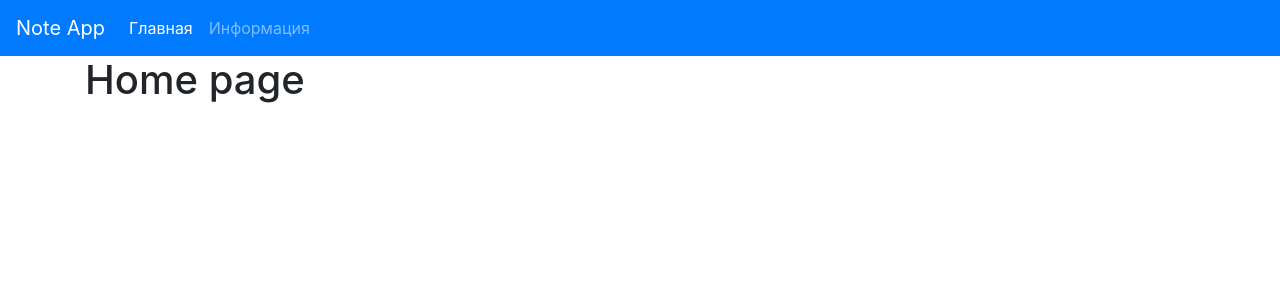
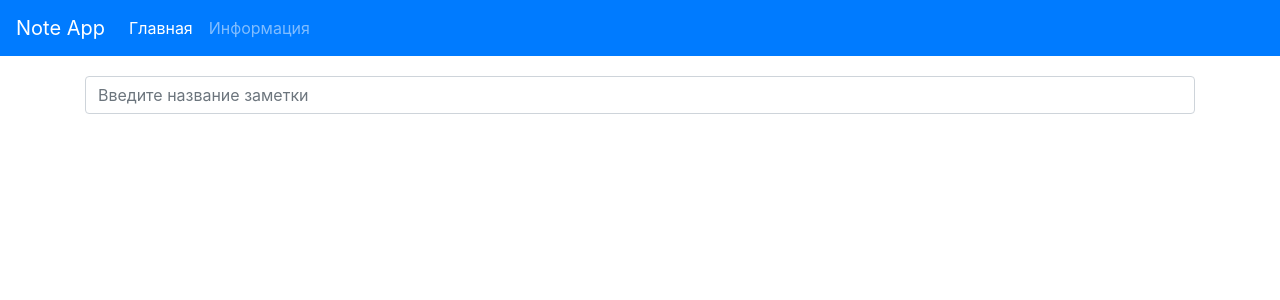
Before and after one commit to chernetskiy-ivan/notes-app_practice_React, a React (Create React App) app: page / in a window 1280 px wide. Shown: the top 300 px of the page. Built offline with nearby package versions, Linux system fonts and the light colour scheme.

Commit message:
Created Form and style for nav

```diff
--- /dev/null
+++ b/src/Components/Form.js
@@ -0,0 +1,16 @@
+import React from 'react'
+
+export const Form = () => {
+
+    return (
+        <form>
+            <div className="form-group">
+                <input
+                    type="text"
+                    className="form-control"
+                    placeholder='Введите название заметки'
+                />
+            </div>
+        </form>
+    )
+}
--- a/src/Components/Navbar.js
+++ b/src/Components/Navbar.js
@@ -4,7 +4,7 @@ import {NavLink} from 'react-router-dom'
 //компоннет не будет иметь никакой функциональности
 //и поэтому будет сразу возвращать jsx
 export const Navbar = () => (
-    <nav className='navbar navbar-dark navbar-expand-lg bg-primary'>
+    <nav className='navbar navbar-dark navbar-expand-lg bg-primary' style={ { marginBottom: 20 } }>
         <div className="navbar-brand">
             Note App
         </div>
--- a/src/pages/About.js
+++ b/src/pages/About.js
@@ -3,7 +3,7 @@ import React from 'react'
 //компоннет не будет иметь никакой функциональности
 //и поэтому будет сразу возвращать jsx
 export const About = () => (
-    <div className='jumbotron' style={ { marginTop: 20 } }>
+    <div className='jumbotron'>
         <div className="container">
             <h1 className="display-4">Лучшее React приложение</h1>
             <p className="lead">
--- a/src/pages/Home.js
+++ b/src/pages/Home.js
@@ -1,9 +1,10 @@
 import React,{Fragment} from 'react'
+import {Form} from '../Components/Form'
 
 export const Home = () => {
     return (
         <Fragment>
-            <h1>Home page</h1>
+            <Form/>
         </Fragment>
     )
 }
```
